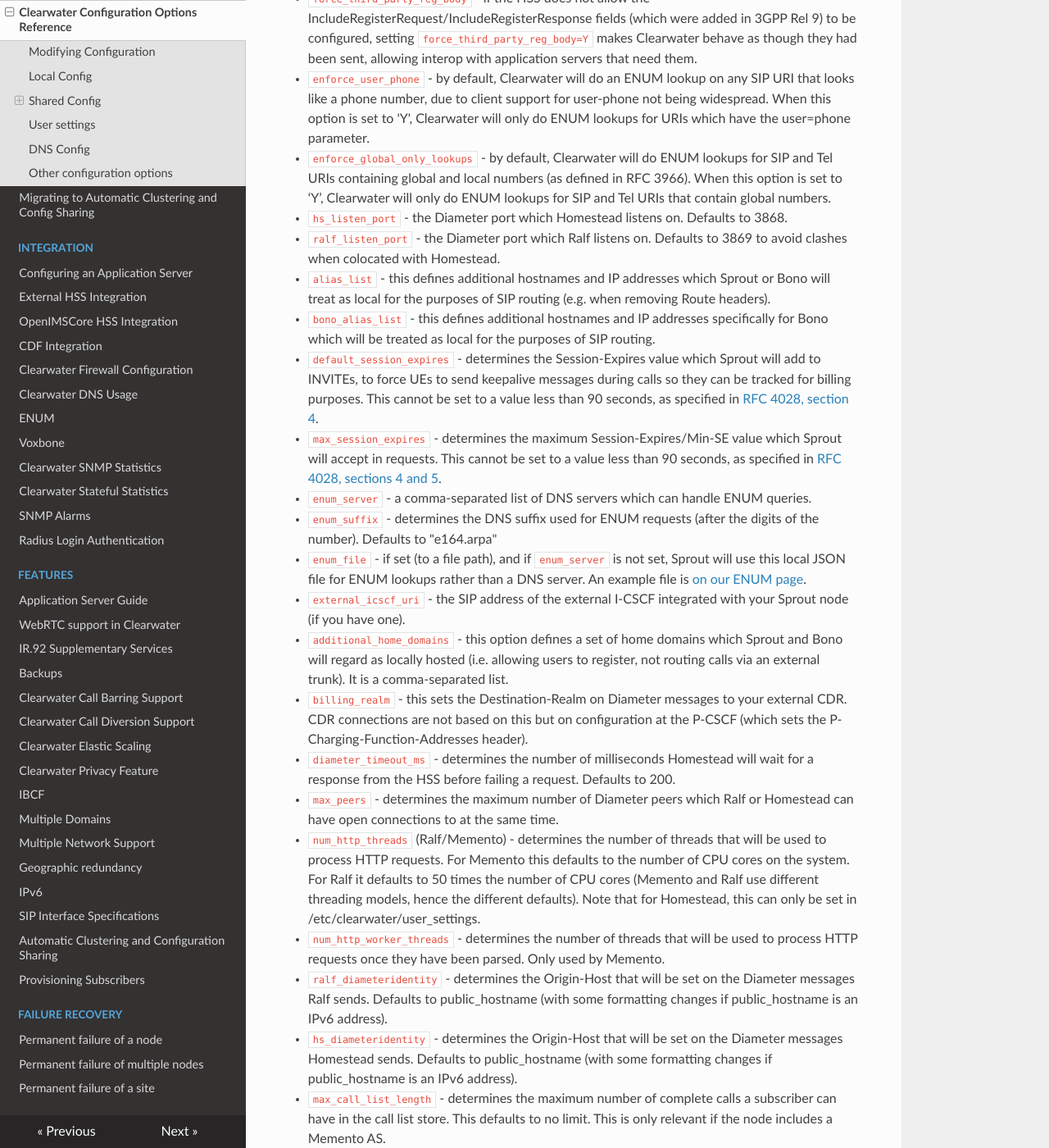
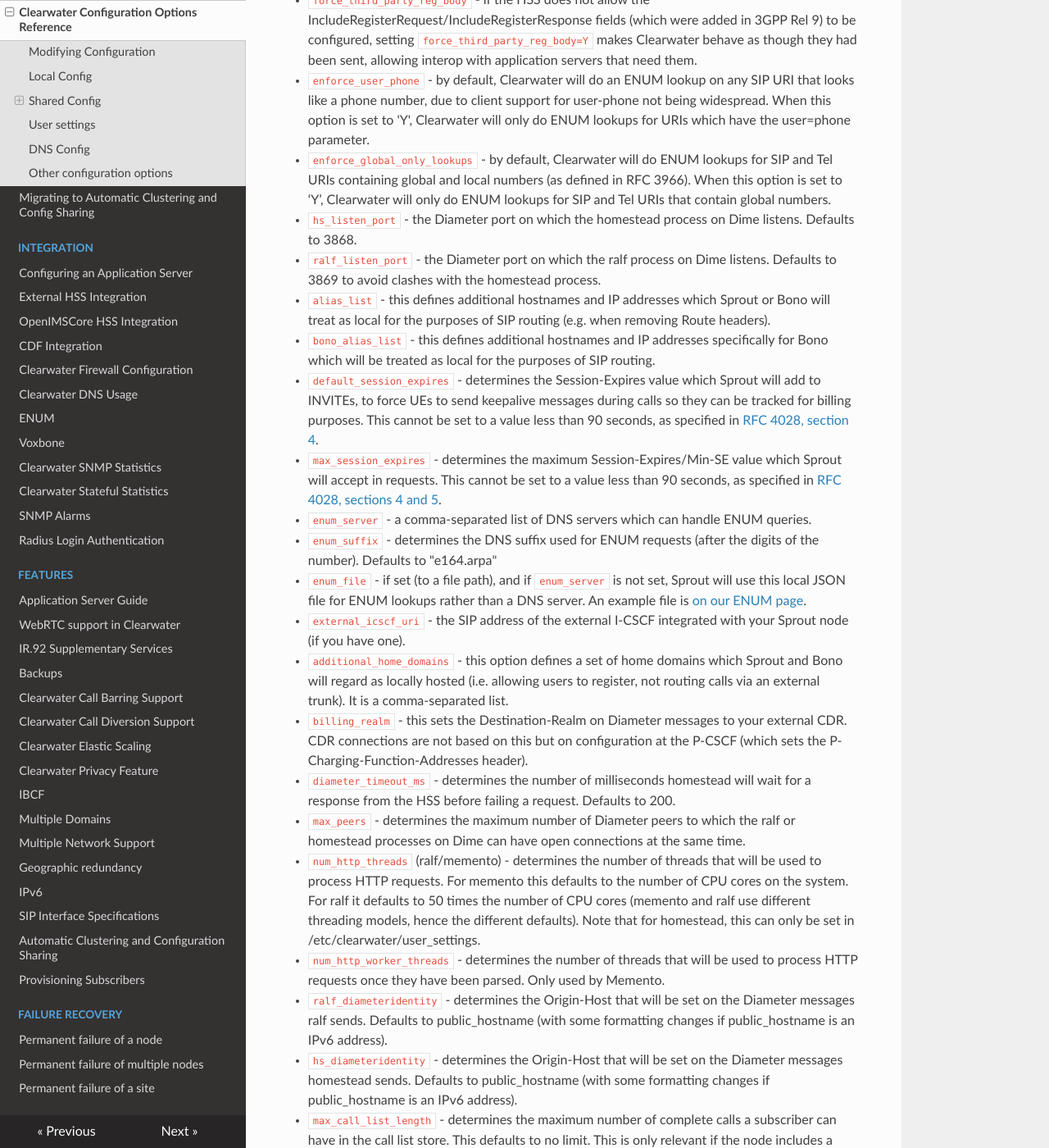
Before and after one commit to Metaswitch/clearwater-readthedocs, an MkDocs documentation site: the page built from docs/Clearwater_Configuration_Options_Reference.md, in a window 1280 px wide and 1400 px high, scrolled down 6814 px. Shown: the whole window at 82% size. Built offline with MkDocs 1.6.1, drawn with Linux system fonts in a browser that asks for light colours; nearby versions of some CDN libraries; old or Windows-style settings are respelled for this version of MkDocs; some of the changed text lies outside the part shown.

Commit message:
Update Config Options reference for split-state
We still refer to `ralf` and `homestead` processes in various places, but they are not
capitalised to distinguish them from the old `Ralf` and `Homestead` nodes

```diff
--- a/docs/Clearwater_Configuration_Options_Reference.md
+++ b/docs/Clearwater_Configuration_Options_Reference.md
@@ -76,11 +76,11 @@ This section describes options for the basic configuration of a Clearwater deplo
 * `ellis_api_key` - sets a key which can be used to authenticate automated requests to Ellis, by setting it as the value of the X-NGV-API header. This is used to expire demo users regularly.
 * `ellis_hostname` - a hostname that resolves to Ellis, if you don't want to use `ellis.home_domain`.  This should match Ellis's SSL certificate, if you are using one.
 * `memento_hostname` - a hostname that resolves by DNS round-robin to all Mementos in the cluster (the default is `memento.<home_domain>`).  This should match Memento's SSL certificate, if you are using one.
-* `sprout_registation_store` - this is the locations of Sprout's registration stores. It has the format \<site_name\>=\<domain\>\[:\<port\>\]\[,\<site_name\>=\<domain\>\[:\<port\>\],...\]. In a non-GR deployment, only one domain is provided (and the site name is optional). For a GR deployment, each domain is identified by the site name, and one of the domains must relate to the local site.
-* `ralf_session_store` - this is the locations of Ralf's session stores. It has the format `<site_name>=<domain>[:<port>][,<site_name>=<domain>[:<port>],...]`. In a non-GR deployment, only one domain is provided (and the site name is optional). For a GR deployment, each domain is identified by the site name, and one of the domains must relate to the local site.
+* `sprout_registation_store` - this is the locations of Sprout's registration stores. It has the format `<site_name>=<domain>[:<port>][,<site_name>=<domain>[:<port>],...]`. In a non-GR deployment, only one domain is provided (and the site name is optional). For a GR deployment, each domain is identified by the site name, and one of the domains must relate to the local site.
+* `ralf_session_store` - this is the locations of ralf's session stores. It has the format `<site_name>=<domain>[:<port>][,<site_name>=<domain>[:<port>],...]`. In a non-GR deployment, only one domain is provided (and the site name is optional). For a GR deployment, each domain is identified by the site name, and one of the domains must relate to the local site.
 * `memento_auth_store` - this is the location of Memento's authorization vector store. It just has the format \<domain\>\[:port\]. If not present, defaults to the loopback IP.
 * `sprout_chronos_callback_uri` - the callback hostname used on Sprout's Chronos timers. If not present, defaults to the host specified in `sprout-hostname`. In a GR deployment, should be set to a deployment-wide Sprout hostname (that will be resolved by using static DNS records in `/etc/clearwater/dns_config`).
-* `ralf_chronos_callback_uri` - the callback hostname used on Ralf's Chronos timers. If not present, defaults to the host specified in `ralf-hostname`. In a GR deployment, should be set to a deployment-wide Ralf hostname (that will be resolved by using static DNS records in `/etc/clearwater/dns_config`).
+* `ralf_chronos_callback_uri` - the callback hostname used on ralf's Chronos timers. If not present, defaults to the host specified in `ralf-hostname`. In a GR deployment, should be set to a deployment-wide Dime hostname (that will be resolved by using static DNS records in `/etc/clearwater/dns_config`).
 * `cassandra_hostname` - a hostname that resolves by DNS round-robin to the signaling interface of all Vellum nodes in the local site.
 * `chronos_hostname` - a hostname that resolves by DNS round-robin to the signaling interface of all Vellum nodes in the local site.
 
@@ -121,7 +121,7 @@ As a concrete example, below are the S-CSCF options and the default values.
 
 This section describes optional configuration options, particularly for ensuring conformance with other IMS devices such as HSSes, ENUM servers, application servers with strict requirements on Record-Route headers, and non-Clearwater I-CSCFs. These options should be set in the `/etc/clearwater/shared_config` file (in the format `name=value`, e.g. `icscf=5052`).
 
-* `homestead_provisioning_port` - the HTTP port the Homestead provisioning interface listens on. Defaults to 8889. Not needed when using an external HSS.
+* `homestead_provisioning_port` - the HTTP port the homestead provisioning interface on Dime listens on. Defaults to 8889. Not needed when using an external HSS.
 * `sas_server` - the IP address or hostname of your Metaswitch Service Assurance Server for call logging and troubleshooting. Optional.
 * `reg_max_expires` - determines the maximum expires= parameter Sprout will set on Contact headers at registrations, and therefore the amount of time before a UE has to re-register - must be less than 2^31 ms (approximately 25 days). Default is 300 (seconds).
 * `sub_max_expires` - determines the maximum Expires header Sprout will set in subscription responses, and therefore the amount of time before a UE has to re-subscribe - must be less than 2^31 ms (approximately 25 days).
@@ -131,7 +131,7 @@ This section describes optional configuration options, particularly for ensuring
     * `pcscf` - a Record-Route header is only added just after requests come from or go to a P-CSCF - that is, at the start of originating handling and the end of terminating handling
     * `pcscf,icscf` - a Record-Route header is added just after requests come from or go to a P-CSCF or I-CSCF - that is, at the start and end of originating handling and the start and end of terminating handling
     * `pcscf,icscf,as` - a Record-Route header is added after requests come from or go to a P-CSCF, I-CSCF or application server - that is, at the start and end of originating handling, the start and end of terminating handling, and between each application server invoked
-* `force_hss_peer` - when set to an IP address or hostname, Homestead will create a connection to the HSS using this value, but will still use the `hss_realm` and `hss_hostname` settings for the Destination-Host and Destination-Realm Diameter AVPs. This is useful when your HSS's Diameter configuration does not match the DNS records.
+* `force_hss_peer` - when set to an IP address or hostname, the homestead process on Dime will create a connection to the HSS using this value, but will still use the `hss_realm` and `hss_hostname` settings for the Destination-Host and Destination-Realm Diameter AVPs. This is useful when your HSS's Diameter configuration does not match the DNS records.
 * `hss_mar_scheme_unknown` - if Clearwater cannot tell what authentication type a subscriber is trying to use, this field determines what authentication scheme it requests in the Multimedia-Auth-Request. Default value is 'Unknown'.
 * `hss_mar_scheme_digest` - if Clearwater determines a subscriber is trying to use password-based digest authentication, this field determines what authentication scheme it requests in the Multimedia-Auth-Request. Default value is 'SIP Digest'.
 * `hss_mar_scheme_akav1` - if Clearwater determines a subscriber is trying to use AKAv1 authentication, this field determines what authentication scheme it requests in the Multimedia-Auth-Request. Default value is 'Digest-AKAv1-MD5'.
@@ -140,8 +140,8 @@ This section describes optional configuration options, particularly for ensuring
 * `force_third_party_reg_body` - if the HSS does not allow the IncludeRegisterRequest/IncludeRegisterResponse fields (which were added in 3GPP Rel 9) to be configured, setting `force_third_party_reg_body=Y` makes Clearwater behave as though they had been sent, allowing interop with application servers that need them.
 * `enforce_user_phone` - by default, Clearwater will do an ENUM lookup on any SIP URI that looks like a phone number, due to client support for user-phone not being widespread. When this option is set to 'Y', Clearwater will only do ENUM lookups for URIs which have the user=phone parameter.
 * `enforce_global_only_lookups` - by default, Clearwater will do ENUM lookups for SIP and Tel URIs containing global and local numbers (as defined in RFC 3966). When this option is set to ‘Y’, Clearwater will only do ENUM lookups for SIP and Tel URIs that contain global numbers.
-* `hs_listen_port` - the Diameter port which Homestead listens on. Defaults to 3868.
-* `ralf_listen_port`  - the Diameter port which Ralf listens on. Defaults to 3869 to avoid clashes when colocated with Homestead.
+* `hs_listen_port` - the Diameter port on which the homestead process on Dime listens. Defaults to 3868.
+* `ralf_listen_port`  - the Diameter port on which the ralf process on Dime listens. Defaults to 3869 to avoid clashes with the homestead process.
 * `alias_list` - this defines additional hostnames and IP addresses which Sprout or Bono will treat as local for the purposes of SIP routing (e.g. when removing Route headers).
 * `bono_alias_list` - this defines additional hostnames and IP addresses specifically for Bono which will be treated as local for the purposes of SIP routing.
 * `default_session_expires` - determines the Session-Expires value which Sprout will add to INVITEs, to force UEs to send keepalive messages during calls so they can be tracked for billing purposes. This cannot be set to a value less than 90 seconds, as specified in [RFC 4028, section 4](https://tools.ietf.org/html/rfc4028#section-4).
@@ -152,12 +152,12 @@ This section describes optional configuration options, particularly for ensuring
 * `external_icscf_uri` - the SIP address of the external I-CSCF integrated with your Sprout node (if you have one).
 * `additional_home_domains` - this option defines a set of home domains which Sprout and Bono will regard as locally hosted (i.e. allowing users to register, not routing calls via an external trunk). It is a comma-separated list.
 * `billing_realm` - this sets the Destination-Realm on Diameter messages to your external CDR. CDR connections are not based on this but on configuration at the P-CSCF (which sets the P-Charging-Function-Addresses header).
-* `diameter_timeout_ms` - determines the number of milliseconds Homestead will wait for a response from the HSS before failing a request. Defaults to 200.
-* `max_peers` - determines the maximum number of Diameter peers which Ralf or Homestead can have open connections to at the same time.
-* `num_http_threads` (Ralf/Memento) - determines the number of threads that will be used to process HTTP requests. For Memento this defaults to the number of CPU cores on the system. For Ralf it defaults to 50 times the number of CPU cores (Memento and Ralf use different threading models, hence the different defaults). Note that for Homestead, this can only be set in /etc/clearwater/user_settings.
+* `diameter_timeout_ms` - determines the number of milliseconds homestead will wait for a response from the HSS before failing a request. Defaults to 200.
+* `max_peers` - determines the maximum number of Diameter peers to which the ralf or homestead processes on Dime can have open connections at the same time.
+* `num_http_threads` (ralf/memento) - determines the number of threads that will be used to process HTTP requests. For memento this defaults to the number of CPU cores on the system. For ralf it defaults to 50 times the number of CPU cores (memento and ralf use different threading models, hence the different defaults). Note that for homestead, this can only be set in /etc/clearwater/user_settings.
 * `num_http_worker_threads` - determines the number of threads that will be used to process HTTP requests once they have been parsed. Only used by Memento.
-* `ralf_diameteridentity` - determines the Origin-Host that will be set on the Diameter messages Ralf sends. Defaults to public_hostname (with some formatting changes if public_hostname is an IPv6 address).
-* `hs_diameteridentity` - determines the Origin-Host that will be set on the Diameter messages Homestead sends. Defaults to public_hostname (with some formatting changes if public_hostname is an IPv6 address).
+* `ralf_diameteridentity` - determines the Origin-Host that will be set on the Diameter messages ralf sends. Defaults to public_hostname (with some formatting changes if public_hostname is an IPv6 address).
+* `hs_diameteridentity` - determines the Origin-Host that will be set on the Diameter messages homestead sends. Defaults to public_hostname (with some formatting changes if public_hostname is an IPv6 address).
 * `max_call_list_length` - determines the maximum number of complete calls a subscriber can have in the call list store. This defaults to no limit. This is only relevant if the node includes a Memento AS.
 * `call_list_store_ttl` - determines how long each call list fragment should be kept in the call list store. This defaults to 604800 seconds (1 week). This is only relevant if the node includes a Memento AS.
 * `memento_disk_limit` - determines the maximum size that the call lists database may occupy. This defaults to 20% of disk space. This is only relevant if the node includes a Memento AS. Can be specified in Bytes, Kilobytes, Megabytes, Gigabytes, or a percentage of the available disk. For example:
@@ -182,9 +182,9 @@ This section describes optional configuration options, particularly for ensuring
 * `sip_blacklist_duration` - the time in seconds for which SIP peers are blacklisted when they are unresponsive (defaults to 30 seconds).
 * `http_blacklist_duration` - the time in seconds for which HTTP peers are blacklisted when they are unresponsive (defaults to 30 seconds).
 * `diameter_blacklist_duration` - the time in seconds for which Diameter peers are blacklisted when they are unresponsive (defaults to 30 seconds).
-* `snmp_ip` - the IP address to send alarms to (defaults to being unset). If this is set then Sprout, Ralf, Homestead and Chronos will send alarms - more details on the alarms are [here](SNMP_Alarms.md). This can be a single IP address, or a comma-separated list of IP addresses.
+* `snmp_ip` - the IP address to send alarms to (defaults to being unset). If this is set then Sprout, Dime and Vellum will send alarms - more details on the alarms are [here](SNMP_Alarms.md). This can be a single IP address, or a comma-separated list of IP addresses.
 * `snmp_notification_types` - this determines what format SNMP alarms are sent in, and is a comma-separated list of SNMP alarm formats. Valid alarm formats are `rfc3877` and `enterprise` - if both are set, every alarm generates two SNMP INFORMs, one in each format . See the [SNMP alarms documentation](SNMP_Alarms.md) for information about the difference between the formats.
-* `impu_cache_ttl` - the number of seconds for which Homestead will cache the SIP Digest from a Multimedia-Auth-Request. Defaults to 0, as Sprout does enough caching to ensure that it can handle an authenticated REGISTER after a challenge, and subsequent challenges should be rare.
+* `impu_cache_ttl` - the number of seconds for which homestead will cache the SIP Digest from a Multimedia-Auth-Request. Defaults to 0, as Sprout does enough caching to ensure that it can handle an authenticated REGISTER after a challenge, and subsequent challenges should be rare.
 * `sip_tcp_connect_timeout` - the time in milliseconds to wait for a SIP TCP connection to be established (defaults to 2000 milliseconds).
 * `sip_tcp_send_timeout` - the time in milliseconds to wait for sent data to be acknowledgered at the TCP level on a SIP TCP connection (defaults to 2000 milliseconds).
 * `session_continued_timeout_ms` - if an Application Server with default handling of 'continue session' is unresponsive, this is the time that Sprout will wait (in milliseconds) before bypassing the AS and moving onto the next AS in the chain (defaults to 2000 milliseconds).
@@ -194,7 +194,7 @@ This section describes optional configuration options, particularly for ensuring
 * `pbx_service_route` - the SIP URI to which Bono routes originating calls from non-registering PBXes (which are identified by the `pbxes` option). This is used to route requests directly to the S-CSCF rather than going via an I-CSCF (which could change the route header and prevent the S-CSCF from processing the request properly). This URI is used verbatim and should almost always include the `lr`, `orig`, and `auto-reg` parameters. If this option is not specified, the requests are routed to the address specified by the `upstream_hostname` and `upstream_port` options.
     * e.g. `sip:sprout.example.com:5054;transport=tcp;lr;orig;auto-reg`
 * `non_register_authentication` - controls when Sprout will challenge a non-REGISTER request using SIP Proxy-Authentication. Possible values are `never` (meaning Sprout will never challenge) or `if_proxy_authorization_present` (meaning Sprout will only challenge requests that have a Proxy-Authorization header).
-* `ralf_threads` - used on Sprout nodes, this determines how many worker threads should be started to do Ralf request processing (defaults to 25).
+* `ralf_threads` - used on Sprout nodes, this determines how many worker threads should be started to do ralf request processing (defaults to 25).
 * `impi_store_mode` - used to control how Sprout stores authentication challenges. The default is `impi` which means that challenges are written to a single memcached database table indexed by IMPI. There is another option, `av-impi`, where challenges are also stored in an old table indexed by (IMPI, nonce). This setting can be used to upgrade Clearwater to use the new database table without losing registration state.
 * `nonce_count_supported` - when set to 'Y' Clearwater permits authentication responses with a nonce-count greater than 1. By default this option is not enabled. Enabling this option can expose certain security holes if your deployment does not use an HSS (and uses Homestead-Prov instead) and an I-CSCF. Specifically if the option is set and a malicious UE manages to register:
     * Without an HSS there is no way to force it to become deregistered.
@@ -206,11 +206,11 @@ This section describes optional configuration options, particularly for ensuring
 
 This section describes optional configuration options which may be useful, but are not heavily-used or well-tested by the main Clearwater development team. These options should be set in the `/etc/clearwater/shared_config` file (in the format `name=value`, e.g. `ralf_secure_listen_port=12345`).
 
-* `ralf_secure_listen_port` - this determines the port Ralf listens on for TLS-secured Diameter connections.
-* `hs_secure_listen_port` - this determines the port Homestead listens on for TLS-secured Diameter connections.
+* `ralf_secure_listen_port` - this determines the port the ralf process on Dime listens on for TLS-secured Diameter connections.
+* `hs_secure_listen_port` - this determines the port the homestead process on Dime listens on for TLS-secured Diameter connections.
 * `ellis_cookie_key` - an arbitrary string that enables Ellis nodes to determine whether they should be in the same cluster. This function is not presently used.
 * `stateless_proxies` - a comma separated list of domain names that are treated as SIP stateless proxies. Stateless proxies are not blacklisted if a SIP transaction sent to them times out. This field should reflect how the servers are identified in SIP. For example if a cluster of nodes is identified by the name 'cluster.example.com', the option should be set to 'cluster.example.com' instead of the hostnames or IP addresses of individual servers.
-* `hss_reregistration_time` - determines how many seconds should pass before Homestead sends a Server-Assignment-Request with type RE_REGISTRATION to the HSS. (On first registration, it will always send a SAR with type REGISTRATION). This determines a minimum value - after this many seconds have passed, Homestead will send the Server-Assignment-Request when the next REGISTER is received. Note that Homestead invalidates its cache of the registration and iFCs after twice this many seconds have passed, so it is not safe to set this to less than half of `reg_max_expires`.  The default value of this option is whichever is the greater of the following.
+* `hss_reregistration_time` - determines how many seconds should pass before homestead sends a Server-Assignment-Request with type RE_REGISTRATION to the HSS. (On first registration, it will always send a SAR with type REGISTRATION). This determines a minimum value - after this many seconds have passed, homestead will send the Server-Assignment-Request when the next REGISTER is received. Note that homestead invalidates its cache of the registration and iFCs after twice this many seconds have passed, so it is not safe to set this to less than half of `reg_max_expires`.  The default value of this option is whichever is the greater of the following.
 
     * 1800.
     * Half of the value of reg_max_expires.
@@ -228,7 +228,7 @@ This section describes settings that may vary between systems in the same deploy
 * `ibcf_domain` - For Bono IBCF nodes, allows for a domain alias to be specified for the IBCF to allow for including IBCFs in routes as domains instead of IPs.
 * `upstream_recycle_connections` - the average number of seconds before Bono will destroy and re-create a connection to Sprout. A higher value means slightly less work, but means that DNS changes will not take effect as quickly (as new Sprout nodes added to DNS will only start to receive messages when Bono creates a new connection and does a fresh DNS lookup).
 * `authentication` - by default, Clearwater performs authentication challenges (SIP Digest or IMS AKA depending on HSS configuration). When this is set to 'Y', it simply accepts all REGISTERs - obviously this is very insecure and should not be used in production.
-* `num_http_threads` (Homestead) - determines the number of HTTP worker threads that will be used to process requests. Defaults to 50 times the number of CPU cores on the system.
+* `num_http_threads` (homestead) - determines the number of HTTP worker threads that will be used to process requests. Defaults to 50 times the number of CPU cores on the system.
 
 ## DNS Config
 
```
